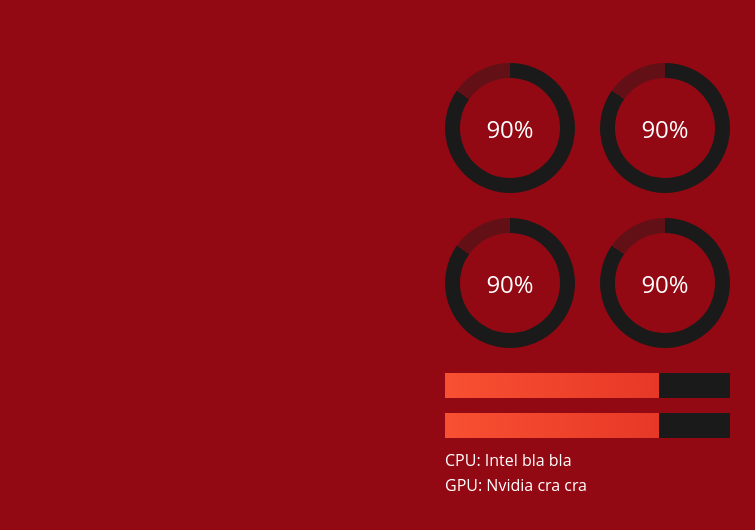
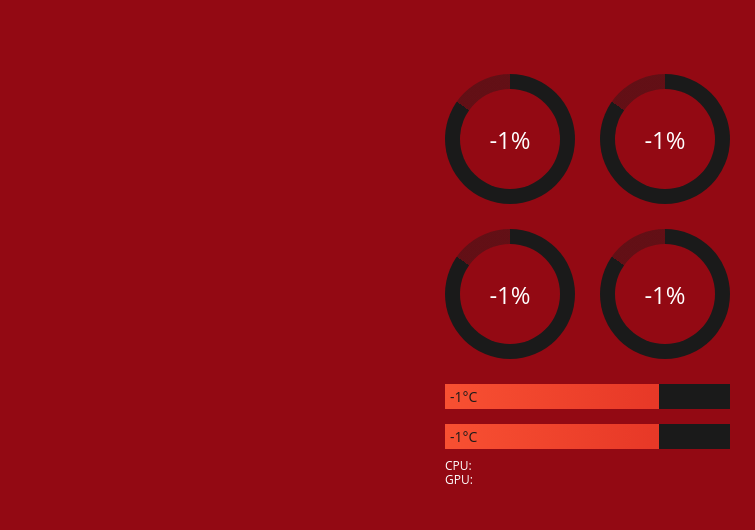
Before and after one commit to Salies/watcher-gui, an Electron app: page index.html in a window 800 px wide. Shown: the part 120-650 px from the top of the page, 45-800 px from the left. Drawn offline with nearby package versions, Linux system fonts and the light colour scheme; no server answers; a web font is replaced by a local one.

Commit message:
Monitor successfully, yet partially, implemented!

```diff
--- a/index.html
+++ b/index.html
@@ -2,9 +2,8 @@
 <html>
     <head>
         <meta charset="UTF-8">
-        <meta http-equiv="Content-Security-Policy" content="default-src 'self'; script-src 'self'">
-        <meta http-equiv="X-Content-Security-Policy" content="default-src 'self'; script-src 'self'">
-        <link href="./resources/fonts/OpenSans-Regular.ttf" rel="stylesheet">
+        <meta http-equiv="Content-Security-Policy" content="default-src *; style-src 'self' 'unsafe-inline'; script-src 'self' 'unsafe-inline' 'unsafe-eval'">
+        <meta http-equiv="X-Content-Security-Policy" content="default-src *; style-src 'self' 'unsafe-inline'; script-src 'self' 'unsafe-inline' 'unsafe-eval'">
         <link href="styles/main.css" rel="stylesheet">
         <title>Watcher</title>
     </head>
@@ -13,38 +12,41 @@
             <img src="./resources/img/rubyrose-bbtag-scythe.gif" class="character"/>
 
             <div class="monitor">
+                <div class="charts">
                     <div>
                         <div class="chart">
-                        <span>90%</span>
+                            <span>{{ usage.cpu_usage }}%</span>
                         </div>
                         <div class="chart">
-                        <span>90%</span>
+                            <span>{{ usage.graphics_usage }}%</span>
                         </div>
                     </div>
                     <div>
                         <div class="chart">
-                        <span>90%</span>
+                            <span>{{ usage.ram_usage }}%</span>
                         </div>
                         <div class="chart">
-                        <span>90%</span>
+                            <span>{{ usage.vram_usage }}%</span>
+                        </div>
                     </div>
                 </div>
                 <div>
                     <div class="bar">
-                        <div></div>
+                        <div><span>{{ usage.cpu_temp }}°C</span></div>
                     </div>
                     <div class="bar">
-                        <div></div>
+                        <div><span>{{ usage.graphics_temp }}°C</span></div>
                     </div>
                 </div>
                 <div>
-                    CPU: Intel bla bla
+                    CPU: <span id="cpu_name"></span>
                     <br>
-                    GPU: Nvidia cra cra
+                    GPU: <span id="gpu_name"></span>
                 </div>
             </div>
         </div>
 
+        <script src="./resources/lib/vue.js"></script>
         <script src="./scripts/renderer.js"></script>
     </body>
 </html>
--- a/scripts/renderer.js
+++ b/scripts/renderer.js
@@ -1 +1,35 @@
+const { ipcRenderer } = require("electron");
+
 console.log("renderer aqui")
+
+const app = new Vue({
+    el: '#wrapper',
+    data: {
+      usage: {
+          cpu_temp:"-1",
+          cpu_usage:"-1",
+          graphics_temp:"-1",
+          graphics_usage:"-1",
+          vram_usage:"-1",
+          ram_usage:"-1"
+        }
+    }
+});
+
+console.log('començando o monitoramento')
+
+ipcRenderer.send('get-data', 'ping');
+
+ipcRenderer.on('data-response', (event, arg) => {
+    if(arg.error){
+        console.log('ainda n iniciou')
+        setTimeout(function(){
+            ipcRenderer.send('get-data');
+        }, 3000);
+    }
+
+    console.log(arg) // prints "pong"
+    setTimeout(function(){
+        ipcRenderer.send('get-data');
+    }, 1000);
+});
--- a/styles/main.css
+++ b/styles/main.css
@@ -26,7 +26,7 @@ body{
     line-height:25px;
 }
 
-.monitor > div{
+.monitor > div, .charts > div:first-of-type{
     width:100%;
     height:auto;
     overflow: auto;
@@ -37,9 +37,17 @@ body{
     color:#fff;
     margin-top:-15px;
     margin-bottom:0;
+    overflow:hidden;
+    font-size: 12px;
+    line-height: 14px;
 }
 
-.monitor > div > .chart:first-of-type{
+.charts{
+    min-width: 285px!important;
+    margin: 0 auto 25px auto;
+}
+
+.charts > div > .chart:first-of-type{
     margin-right:25px;
 }
 
@@ -81,3 +89,9 @@ body{
     background: linear-gradient(to right, #f85032, #e73827);
     width:75%;
 }
+
+.bar > div > span{
+    color:#1a1a1a;
+    font-size:14px;
+    padding-left:5px;
+}
```
Also changed, not shown: main.js (+13 -5 lines), scripts/preload.js (+10 -0 lines). Lines whose indentation alone changed are shown as unchanged.
